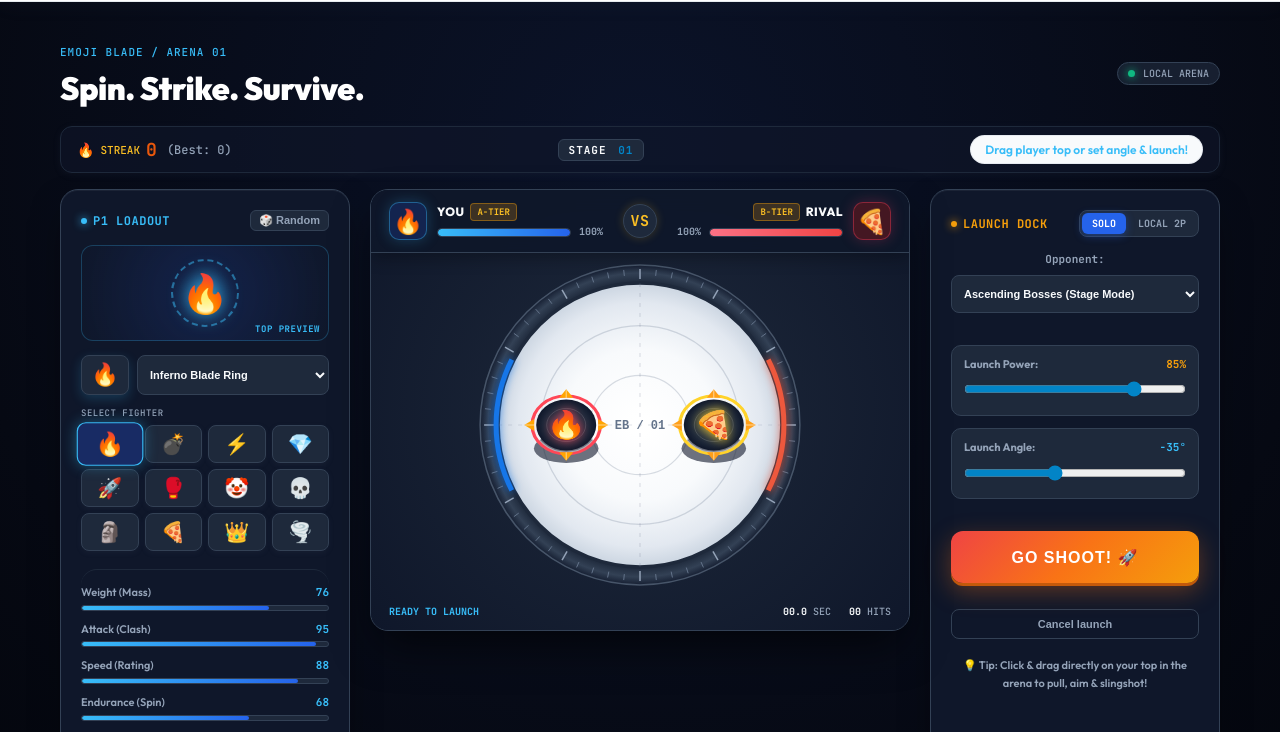
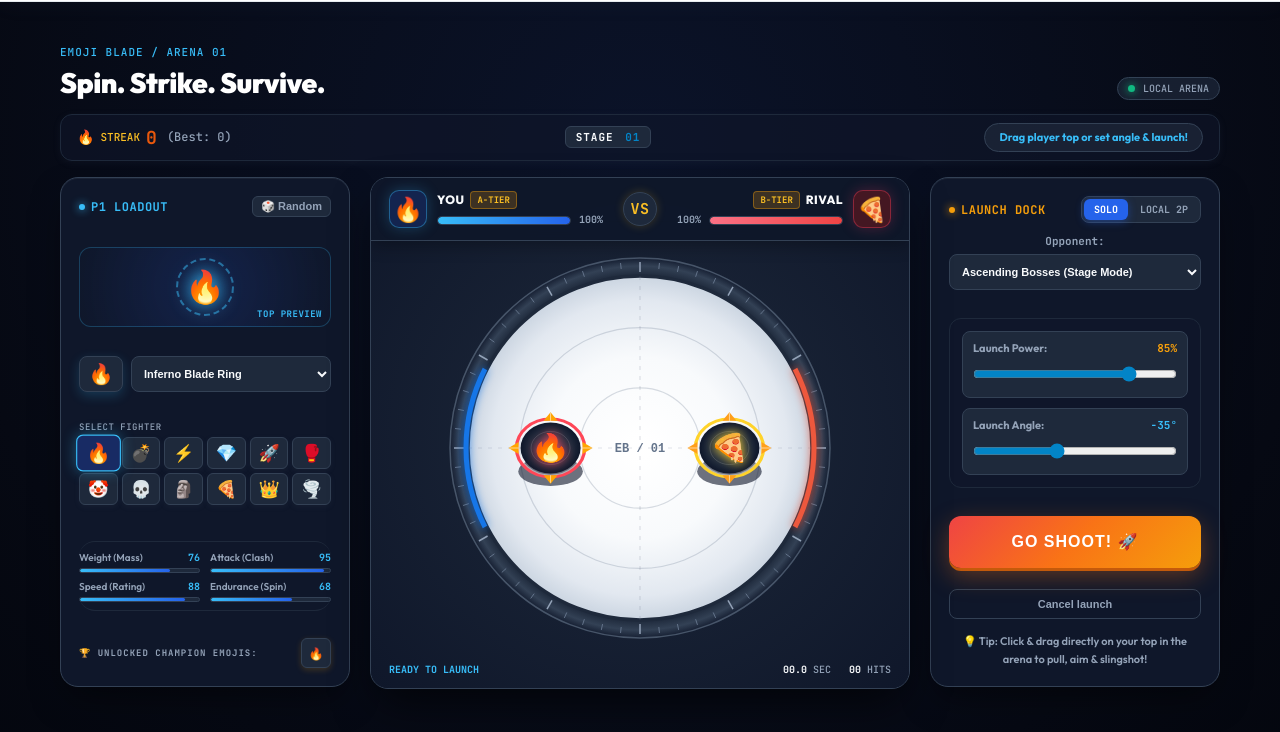
Before and after one commit to daniel0411-cell/emoji-blade, a website: page index.html in a window 1280 px wide. Shown: the part 66-798 px from the top of the page. Drawn offline with Linux system fonts and the light colour scheme.

Commit message:
fix: balance 3-column battle deck heights and eliminate empty space

```diff
--- a/arena-demo.css
+++ b/arena-demo.css
@@ -24,8 +24,8 @@
   grid-area: heading;
   display: flex;
   justify-content: space-between;
-  align-items: center;
-  margin-bottom: 18px;
+  align-items: flex-end;
+  margin-bottom: 14px;
 }
 .arena-eyebrow {
   font: 11px var(--font-mono);
@@ -33,11 +33,11 @@
   letter-spacing: 1px;
 }
 .battle-heading h2 {
-  font-size: 32px;
-  line-height: 1.25;
+  font-size: 28px;
+  line-height: 1.2;
   font-weight: 900;
   color: #ffffff;
-  margin-top: 4px;
+  margin-top: 2px;
   letter-spacing: -0.5px;
 }
 .arena-live-label {
@@ -50,6 +50,8 @@
   padding: 4px 10px;
   border-radius: 999px;
   border: 1px solid #334155;
+  white-space: nowrap;
+  flex-shrink: 0;
 }
 .arena-live-label span {
   width: 7px;
@@ -87,9 +89,14 @@
   font: 700 11px var(--font-mono);
 }
 .battle-station .arena-status-msg {
+  background: rgba(30, 41, 59, 0.7);
+  border: 1px solid #334155;
   color: #38bdf8;
-  font-size: 12px;
-  font-weight: 600;
+  font-size: 11px;
+  font-weight: 700;
+  padding: 5px 14px;
+  border-radius: 999px;
+  box-shadow: none;
 }
 
 /* Center Column: Arena */
@@ -109,7 +116,7 @@
 }
 
 .battle-station .arena-canvas-container {
-  height: 440px;
+  height: 510px;
   border: 0;
   border-radius: 0;
   background: radial-gradient(circle at 50% 50%, #1e293b 0%, #0f172a 100%);
@@ -301,10 +308,14 @@
 }
 .battle-station .player-config {
   grid-area: loadout;
-  align-self: stretch;
+  display: flex;
+  flex-direction: column;
+  justify-content: space-between;
+  min-height: 510px;
+  padding: 18px;
 }
 .battle-station .card-title-row {
-  margin-bottom: 14px;
+  margin-bottom: 10px;
   display: flex;
   align-items: center;
   justify-content: space-between;
@@ -343,11 +354,11 @@
 /* Holo Spinner Preview Dock */
 .holo-preview-dock {
   position: relative;
-  height: 96px;
+  height: 80px;
   background: radial-gradient(circle at 50% 50%, rgba(30, 58, 138, 0.35) 0%, rgba(15, 23, 42, 0.8) 100%);
   border: 1px solid rgba(56, 189, 248, 0.25);
   border-radius: 12px;
-  margin-bottom: 14px;
+  margin-bottom: 10px;
   display: flex;
   align-items: center;
   justify-content: center;
@@ -355,16 +366,16 @@
 }
 .holo-spin-ring {
   position: absolute;
-  width: 68px;
-  height: 68px;
+  width: 58px;
+  height: 58px;
   border: 2px dashed rgba(56, 189, 248, 0.5);
   border-radius: 50%;
   animation: spinSlow 4s linear infinite;
 }
 .holo-glow-disc {
   position: absolute;
-  width: 52px;
-  height: 52px;
+  width: 44px;
+  height: 44px;
   background: radial-gradient(circle, rgba(56, 189, 248, 0.4) 0%, transparent 70%);
   border-radius: 50%;
   filter: blur(4px);
@@ -372,7 +383,7 @@
 .holo-current-emoji {
   position: relative;
   z-index: 2;
-  font-size: 38px;
+  font-size: 32px;
   filter: drop-shadow(0 0 10px rgba(56, 189, 248, 0.8));
   transition: transform 0.2s ease;
 }
@@ -397,12 +408,12 @@
 .battle-station .emoji-input-wrapper {
   display: flex;
   gap: 8px;
-  margin-bottom: 12px;
+  margin-bottom: 10px;
 }
 .battle-station #player-emoji-input {
-  width: 48px;
-  height: 40px;
-  font-size: 22px;
+  width: 44px;
+  height: 36px;
+  font-size: 20px;
   background: #1e293b;
   border: 1px solid #334155;
   border-radius: 8px;
@@ -414,7 +425,7 @@
 }
 .battle-station .blade-style-select select {
   width: 100%;
-  height: 40px;
+  height: 36px;
   background: #1e293b;
   border: 1px solid #334155;
   border-radius: 8px;
@@ -427,21 +438,24 @@
   color: #94a3b8;
   letter-spacing: 0.5px;
   display: block;
-  margin-bottom: 6px;
+  margin-bottom: 4px;
+}
+.battle-station .quick-picker-group {
+  margin-bottom: 8px;
 }
 .battle-station .quick-emojis {
   display: grid;
-  grid-template-columns: repeat(4, 1fr);
-  gap: 6px;
+  grid-template-columns: repeat(6, 1fr);
+  gap: 4px;
   margin-top: 4px;
 }
 .battle-station .emoji-chip {
   width: 100%;
-  height: 38px;
+  height: 32px;
   background: #1e293b;
   border: 1px solid #334155;
-  border-radius: 8px;
-  font-size: 20px;
+  border-radius: 6px;
+  font-size: 17px;
   transition: all 140ms ease;
   cursor: pointer;
 }
@@ -457,27 +471,29 @@
   box-shadow: 0 0 12px rgba(56, 189, 248, 0.4);
 }
 .battle-station .stats-preview-grid {
-  grid-template-columns: 1fr;
-  gap: 10px;
+  display: grid;
+  grid-template-columns: 1fr 1fr;
+  gap: 6px 10px;
   background: transparent;
   border: 0;
-  padding: 14px 0 0;
+  padding: 8px 0;
   border-top: 1px solid #1e293b;
-  margin-top: 14px;
+  border-bottom: 1px solid #1e293b;
+  margin-top: 8px;
 }
 .battle-station .stat-info {
   display: flex;
   justify-content: space-between;
-  font-size: 11px;
+  font-size: 10px;
   color: #94a3b8;
-  margin-bottom: 3px;
+  margin-bottom: 2px;
 }
 .battle-station .stat-info strong {
   color: #38bdf8;
   font-family: var(--font-mono);
 }
 .battle-station .stat-meter {
-  height: 6px;
+  height: 5px;
   border-radius: 999px;
   background: #1e293b;
   overflow: hidden;
@@ -488,29 +504,40 @@
 }
 
 .battle-station .trophies-container {
-  margin-top: 14px;
-  padding-top: 12px;
-  border-top: 1px solid #1e293b;
+  margin-top: 8px;
+  padding-top: 0;
+  border-top: 0;
+  display: flex;
+  align-items: center;
+  justify-content: space-between;
+  gap: 8px;
 }
 .battle-station .trophy-title {
   color: #94a3b8;
-  font-size: 10px;
+  font-size: 9px;
   font-family: var(--font-mono);
+  margin: 0;
+}
+.battle-station .trophies-shelf {
+  display: flex;
+  gap: 4px;
 }
 .battle-station .trophy-item {
   background: #1e293b;
   border: 1px solid #334155;
   border-radius: 6px;
   padding: 2px 6px;
+  font-size: 12px;
 }
 
 /* Right Column: Launch Dock */
 .battle-station .launch-config {
   grid-area: launch;
-  align-self: stretch;
   display: flex;
   flex-direction: column;
-  gap: 14px;
+  justify-content: space-between;
+  min-height: 510px;
+  padding: 18px;
 }
 .battle-station .launch-config .card-title-row {
   margin: 0;
@@ -548,7 +575,7 @@
 .battle-station .rival-selector-row {
   display: flex;
   flex-direction: column;
-  gap: 6px;
+  gap: 4px;
 }
 .battle-station .rival-selector-row label {
   font-size: 11px;
@@ -557,7 +584,7 @@
   font-family: var(--font-mono);
 }
 .battle-station .rival-selector-row select {
-  height: 38px;
+  height: 36px;
   background: #1e293b;
   border: 1px solid #334155;
   border-radius: 8px;
@@ -568,13 +595,17 @@
 .battle-station .launch-sliders {
   display: flex;
   flex-direction: column;
-  gap: 12px;
+  gap: 10px;
+  background: rgba(15, 23, 42, 0.6);
+  border: 1px solid #1e293b;
+  border-radius: 12px;
+  padding: 12px;
 }
 .battle-station .slider-group {
   background: #1e293b;
   border: 1px solid #334155;
-  border-radius: 10px;
-  padding: 10px 12px;
+  border-radius: 8px;
+  padding: 8px 10px;
 }
 .battle-station .slider-label {
   display: flex;
--- a/index.html
+++ b/index.html
@@ -33,7 +33,7 @@
   <link href="https://fonts.googleapis.com/css2?family=Outfit:wght@400;600;700;800;900&family=JetBrains+Mono:wght@500;700&display=swap" rel="stylesheet">
 
   <link rel="stylesheet" href="/style.css?v=20261014-7">
-  <link rel="stylesheet" href="/arena-demo.css?v=20261016-10">
+  <link rel="stylesheet" href="/arena-demo.css?v=20261016-11">
 
   <!-- Schema.org Structured Data -->
   <script type="application/ld+json">
```
Also changed, not shown: ja/index.html (+1 -1 lines), zh-hans/index.html (+1 -1 lines).
